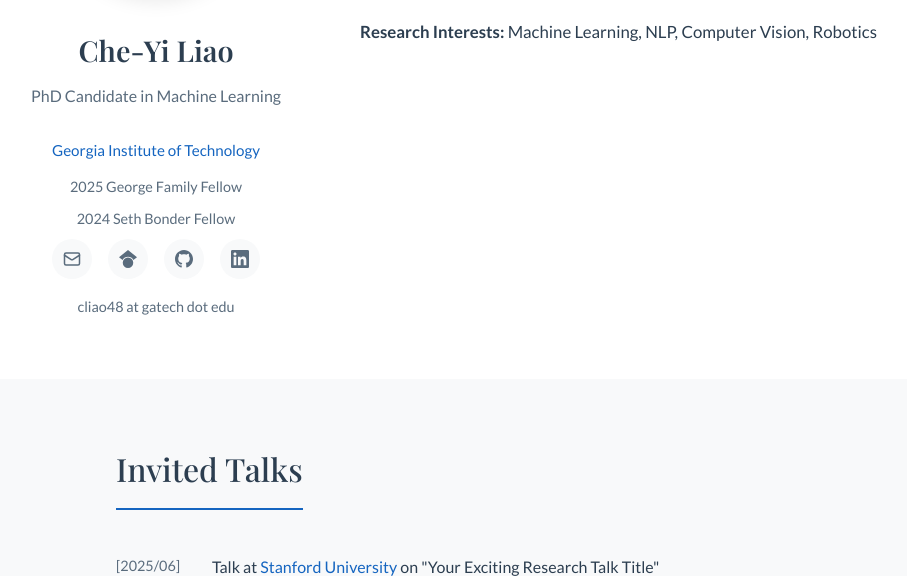
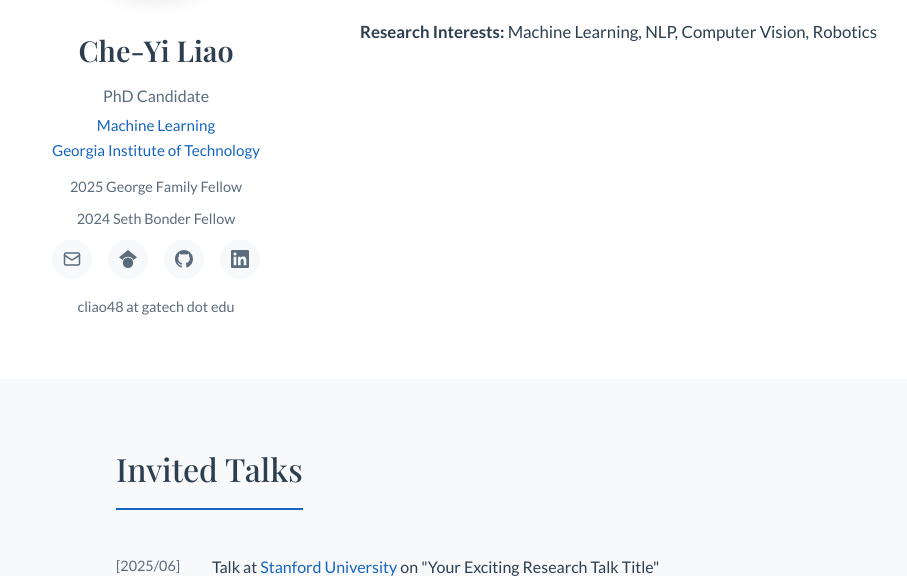
Before and after one commit to CheYiLiao/CheYiLiao.github.io, a Jekyll site: the page built from index.html, in a window 1280 px wide and 900 px high, cut to the strip 324-900 px from the top of the window. Shown: the whole strip, without its empty margins (74-981 px from the left). Built offline with Jekyll 4.4.1, drawn with Linux system fonts in a browser that asks for light colours.

```diff
--- a/_config.yml
+++ b/_config.yml
@@ -11,7 +11,8 @@ author:
   photo: /assets/images/profile.jpg
 
   # Primary position
-  title: PhD Candidate in Machine Learning
+  title: PhD Candidate
+  department: Machine Learning
   university: Georgia Institute of Technology
   # Leave blank or remove to disable links:
 
```
